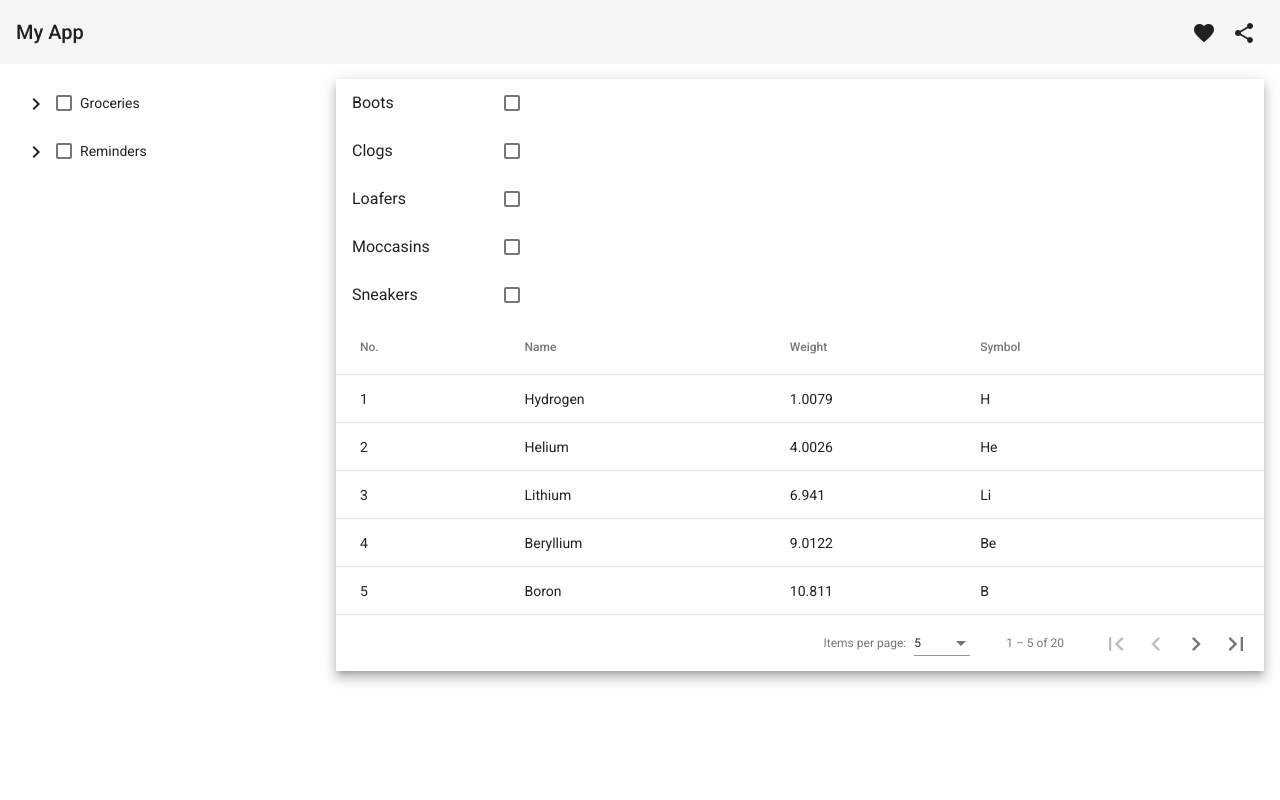
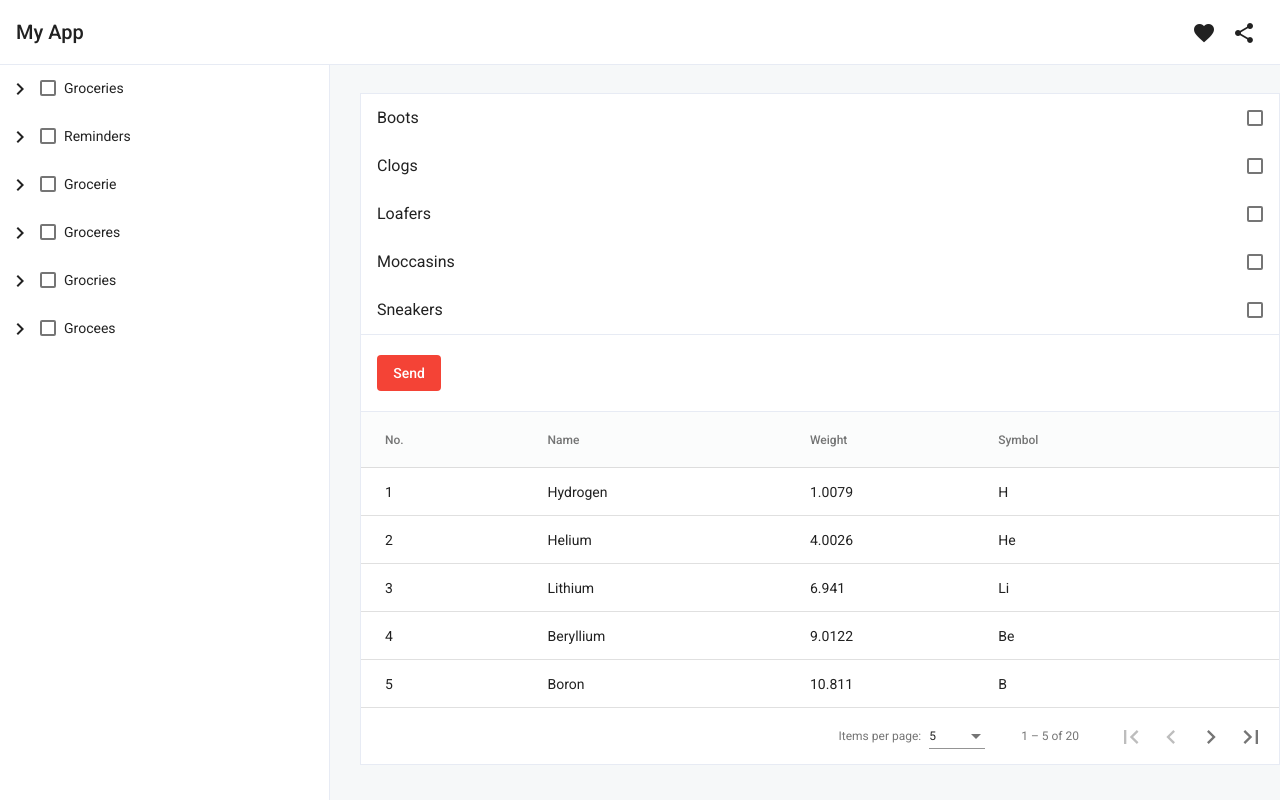
Before and after one commit to Petrov012110/getOffersAngular, an Angular app in the folder get-offers/: page / in a window 1280 px wide. Built offline with nearby package versions, Linux system fonts and the light colour scheme.

Commit message:
neew disign

```diff
--- a/get-offers/src/app/app.component.html
+++ b/get-offers/src/app/app.component.html
@@ -2,14 +2,24 @@
   <div class="header">
     <app-header-menu></app-header-menu>
   </div>
+  <div class="side-bar">
+    <app-items-list></app-items-list>
+  </div>
   <div class="content">
-    <div class="side-bar__content">
-      <app-items-list></app-items-list>
+    <div class="container">
+      <div class="table-list__content">
+        <div class="groups-content">
+          <app-groups></app-groups>
+        </div>
+        <div class="button-content">
+          <app-button-getdata></app-button-getdata>
+        </div>
+        <div class="table-content">
+          <app-table></app-table>
+        </div>
+      </div>
     </div>
-    <div class="table-list__content">
-      <app-groups></app-groups>
-      <app-table></app-table>
-    </div>
+
   </div>
 
 </div>
--- a/get-offers/src/app/app.component.scss
+++ b/get-offers/src/app/app.component.scss
@@ -1,18 +1,32 @@
-.content{
-    display: flex;
-    padding: 15px 16px 0px 16px;
-}
-.table-list__content{
+.header{
+    position: fixed;
     box-sizing: border-box;
     width: 100%;
+    z-index: 1;
+    top: 0;
+    border-bottom: 1px solid #e7ebf4;
 }
-.side-bar__content{
-    margin-right: 10px;
-    max-width: 310px;
+.side-bar{
+    position: fixed;
+    top: 64px;
+    bottom: 0;
+    left: 0;
     width: 100%;
+    max-width: 330px;
+    min-width: 260px;
+    background-color: #fff;
+    border-right: 1px solid #e7ebf4;
+    // border-right: 1px solid #dbdbdb;
 }
-.table-list__content{
-    max-width: 100%;
-    box-shadow: 0px 5px 5px -3px rgba(0, 0, 0, 0.2), 0px 8px 10px 1px rgba(0, 0, 0, 0.14), 0px 3px 14px 2px rgba(0, 0, 0, 0.12);
-
+.content{
+    padding-left: 360px;
+    padding-top: 93px;
 }
+.container{
+    max-width: 1200px;
+    border: 1px solid #e7ebf4;
+    background-color: #fff;
+}
+.button-content{
+    padding: 20px 0 20px 16px;
+}
--- a/get-offers/src/app/app.module.ts
+++ b/get-offers/src/app/app.module.ts
@@ -9,6 +9,7 @@ import { GroupsComponent } from './groups/groups.component';
 import { TableComponent } from './table/table.component';
 import { MaterialModule } from './material/material.module';
 import { ItemsListComponent } from './items-list/items-list.component';
+import { ButtonGetdataComponent } from './button-getdata/button-getdata.component';
 
 
 @NgModule({
@@ -18,6 +19,7 @@ import { ItemsListComponent } from './items-list/items-list.component';
     GroupsComponent,
     TableComponent,
     ItemsListComponent,
+    ButtonGetdataComponent,
 
   ],
   imports: [
--- /dev/null
+++ b/get-offers/src/app/button-getdata/button-getdata.component.html
@@ -0,0 +1 @@
+<button mat-flat-button color="warn">Send</button>
--- /dev/null
+++ b/get-offers/src/app/button-getdata/button-getdata.component.ts
@@ -0,0 +1,15 @@
+import { Component, OnInit } from '@angular/core';
+
+@Component({
+  selector: 'app-button-getdata',
+  templateUrl: './button-getdata.component.html',
+  styleUrls: ['./button-getdata.component.scss']
+})
+export class ButtonGetdataComponent implements OnInit {
+
+  constructor() { }
+
+  ngOnInit(): void {
+  }
+
+}
--- a/get-offers/src/app/groups/groups.component.scss
+++ b/get-offers/src/app/groups/groups.component.scss
@@ -1,4 +1,8 @@
 .mat-list-base {
     padding-top: 0px;
-    max-width: 200px;
+    background-color: #fff;
 }
+mat-selection-list{
+    border-bottom: 1px solid #e7ebf4;
+
+}
--- a/get-offers/src/app/header-menu/header-menu.component.scss
+++ b/get-offers/src/app/header-menu/header-menu.component.scss
@@ -1,3 +1,6 @@
 .example-spacer {
     flex: 1 1 auto;
-  }
+}
+.mat-toolbar {
+    background: #fff;
+}
--- a/get-offers/src/app/items-list/items-list.component.scss
+++ b/get-offers/src/app/items-list/items-list.component.scss
@@ -0,0 +1,5 @@
+mat-tree{
+    width: 100%;
+    height: 100%;
+    overflow: auto;
+}
--- a/get-offers/src/app/items-list/items-list.component.ts
+++ b/get-offers/src/app/items-list/items-list.component.ts
@@ -35,7 +35,47 @@ const TREE_DATA = {
     'Cook dinner',
     'Read the Material Design spec',
     'Upgrade Application to Angular'
-  ]
+  ],
+  Grocerie: {
+    'Almond Meal flour': null,
+    'Organic eggs': null,
+    'Protein Powder': null,
+    Fruits: {
+      Apple: null,
+      Berries: ['Blueberry', 'Raspberry'],
+      Orange: null
+    }
+  },
+  Groceres: {
+    'Almond Meal flour': null,
+    'Organic eggs': null,
+    'Protein Powder': null,
+    Fruits: {
+      Apple: null,
+      Berries: ['Blueberry', 'Raspberry'],
+      Orange: null
+    }
+  },
+  Grocries: {
+    'Almond Meal flour': null,
+    'Organic eggs': null,
+    'Protein Powder': null,
+    Fruits: {
+      Apple: null,
+      Berries: ['Blueberry', 'Raspberry'],
+      Orange: null
+    }
+  },
+  Grocees: {
+    'Almond Meal flour': null,
+    'Organic eggs': null,
+    'Protein Powder': null,
+    Fruits: {
+      Apple: null,
+      Berries: ['Blueberry', 'Raspberry'],
+      Orange: null
+    }
+  },
 };
 
 /**
--- a/get-offers/src/app/table/table.component.scss
+++ b/get-offers/src/app/table/table.component.scss
@@ -1,6 +1,11 @@
 table {
     width: 100%;
+    border-top: 1px solid #e7ebf4;
 }
 .mat-elevation-z8{
     box-shadow: none;
 }
+.mat-header-row{
+    background-color: #fbfcfc;
+
+}
--- a/get-offers/src/styles.scss
+++ b/get-offers/src/styles.scss
@@ -2,3 +2,12 @@
 
 html, body { height: 100%; }
 body { margin: 0; font-family: Roboto, "Helvetica Neue", sans-serif; }
+html{
+    box-sizing: border-box;
+}
+*, *::before, *::after {
+    box-sizing: inherit;
+}
+body{
+    background-color: #f6f8f9;
+}
```
Also changed, not shown: get-offers/src/app/button-getdata/button-getdata.component.scss (added).
